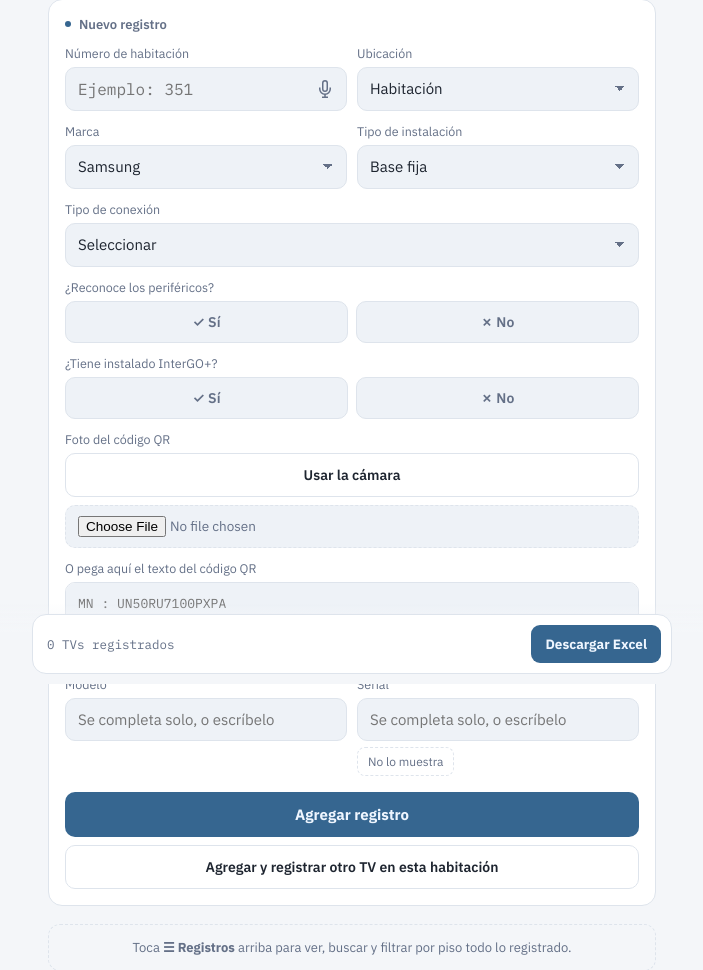
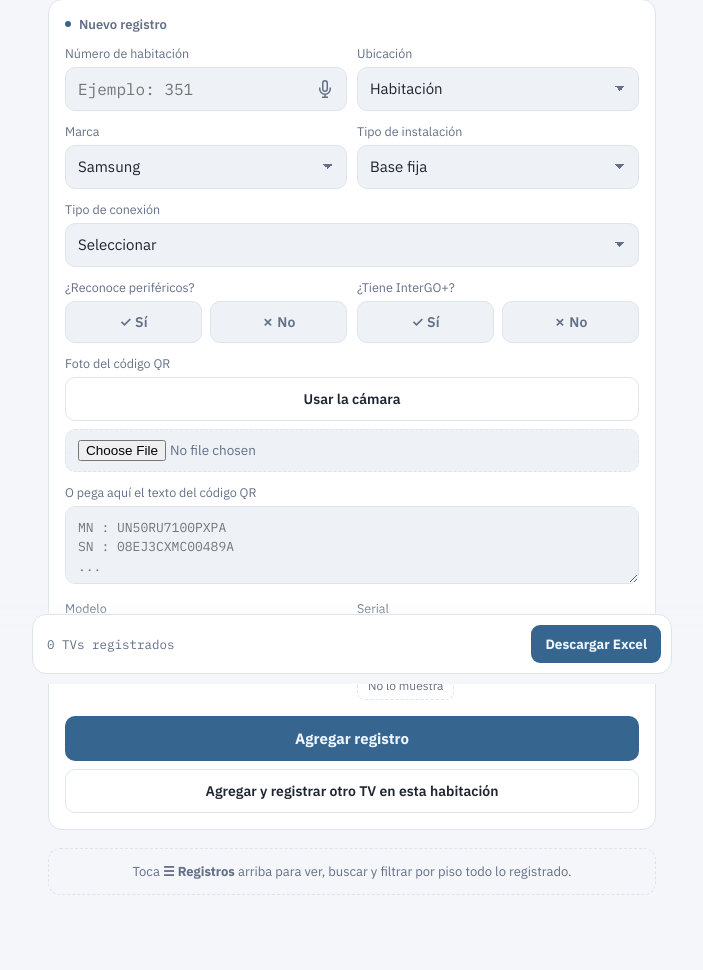
Before and after one commit to leonelaramoslvrl-cmyk/Inventario-de-televisores, a Flask app: page / in a window 1280 px wide. Shown: the part 116-1086 px from the top of the page, without its empty margins (288-991 px from the left). After the commit the page ends 1011 px from the top, so only its background shows below. Run offline with Flask 3, Linux system fonts and the light colour scheme; data that the repository does not hold is empty; some libraries are stand-ins or nearby versions.

Commit message:
Organizar periféricos e InterGO+ en la misma fila

```diff
--- a/templates/index.html
+++ b/templates/index.html
@@ -77,7 +77,7 @@
       </div>
     </div>
 
-    <!-- Tipo de conexión ahora arriba -->
+    <!-- Tipo de conexión arriba en solitario -->
     <div class="field">
       <label for="fConexion">Tipo de conexión</label>
       <select id="fConexion">
@@ -87,21 +87,21 @@
       </select>
     </div>
 
-    <!-- Periféricos debajo -->
+    <!-- Periféricos e InterGO+ uno al lado del otro -->
+    <div class="row2">
       <div class="field">
-      <label>¿Reconoce los periféricos?</label>
+        <label>¿Reconoce periféricos?</label>
         <div class="segmented" id="perifSeg">
           <button type="button" class="segBtn" data-val="si" aria-label="Sí">✓ Sí</button>
           <button type="button" class="segBtn" data-val="no" aria-label="No">✗ No</button>
         </div>
       </div>
-
-    <!-- InterGO+ al mismo nivel estético -->
       <div class="field">
-      <label>¿Tiene instalado InterGO+?</label>
+        <label>¿Tiene InterGO+?</label>
         <div class="segmented" id="intergoSeg">
           <button type="button" class="segBtn" data-val="si" aria-label="Sí">✓ Sí</button>
           <button type="button" class="segBtn" data-val="no" aria-label="No">✗ No</button>
+        </div>
       </div>
     </div>
 
```
Lines whose indentation alone changed are shown as unchanged.
